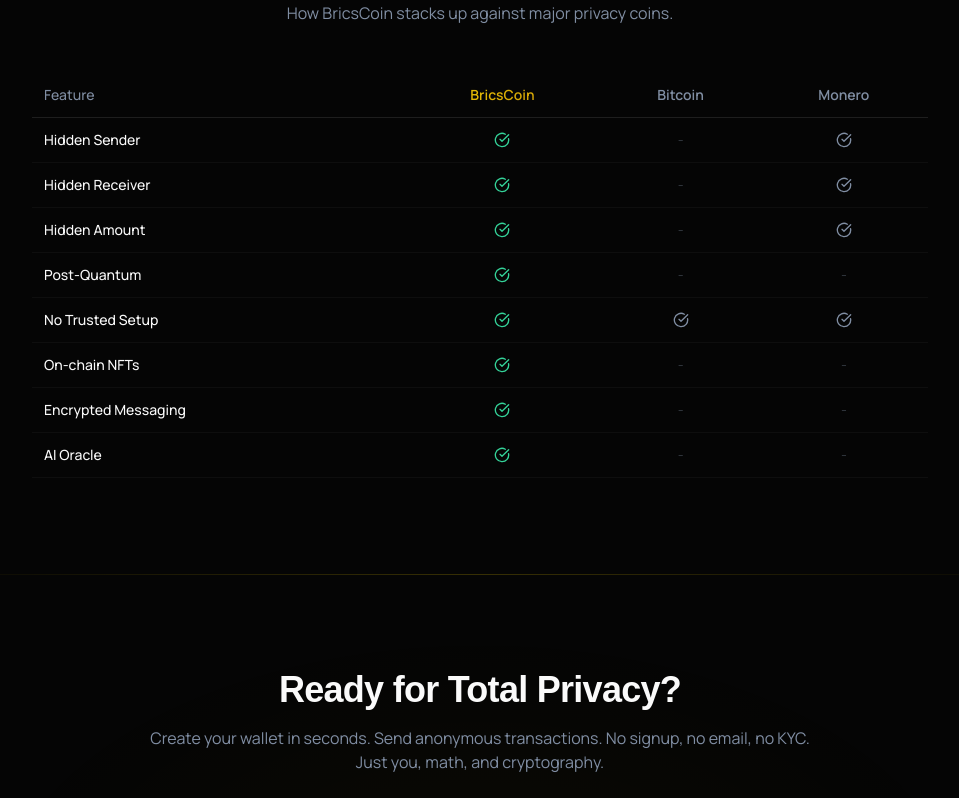
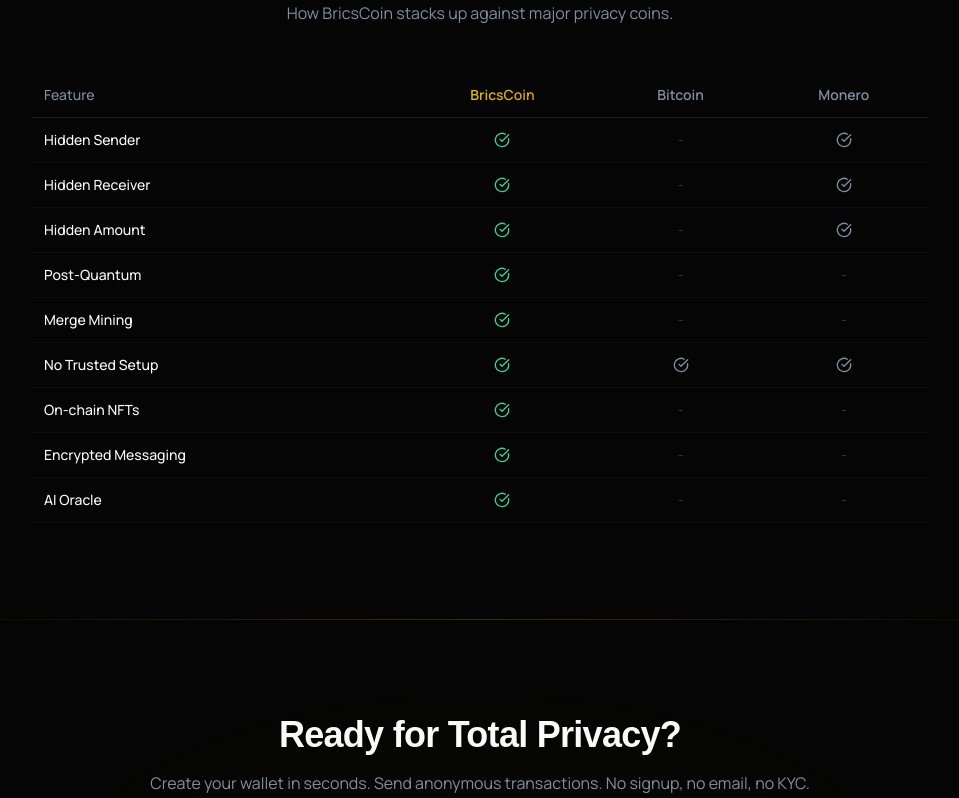
Before and after one commit to Bricscoin2026/Bricscoin, a React (Create React App) app in the folder frontend/: page / in a window 1280 px wide. Shown: the part 5674-6472 px from the top of the page, without its empty margins (160-1119 px from the left). Built offline with nearby package versions, Linux system fonts and the light colour scheme; no server answers; a web font is replaced by a local one.

Commit message:
auto-commit for 90de17a1-a8fc-44d3-9c6e-337e14c52bf6

```diff
--- a/frontend/src/pages/Landing.jsx
+++ b/frontend/src/pages/Landing.jsx
@@ -435,6 +435,7 @@
                   { feature: "Hidden Receiver", brics: true, btc: false, xmr: true },
                   { feature: "Hidden Amount", brics: true, btc: false, xmr: true },
                   { feature: "Post-Quantum", brics: true, btc: false, xmr: false },
+                  { feature: "Merge Mining", brics: true, btc: false, xmr: false },
                   { feature: "No Trusted Setup", brics: true, btc: true, xmr: true },
                   { feature: "On-chain NFTs", brics: true, btc: false, xmr: false },
                   { feature: "Encrypted Messaging", brics: true, btc: false, xmr: false },
```
